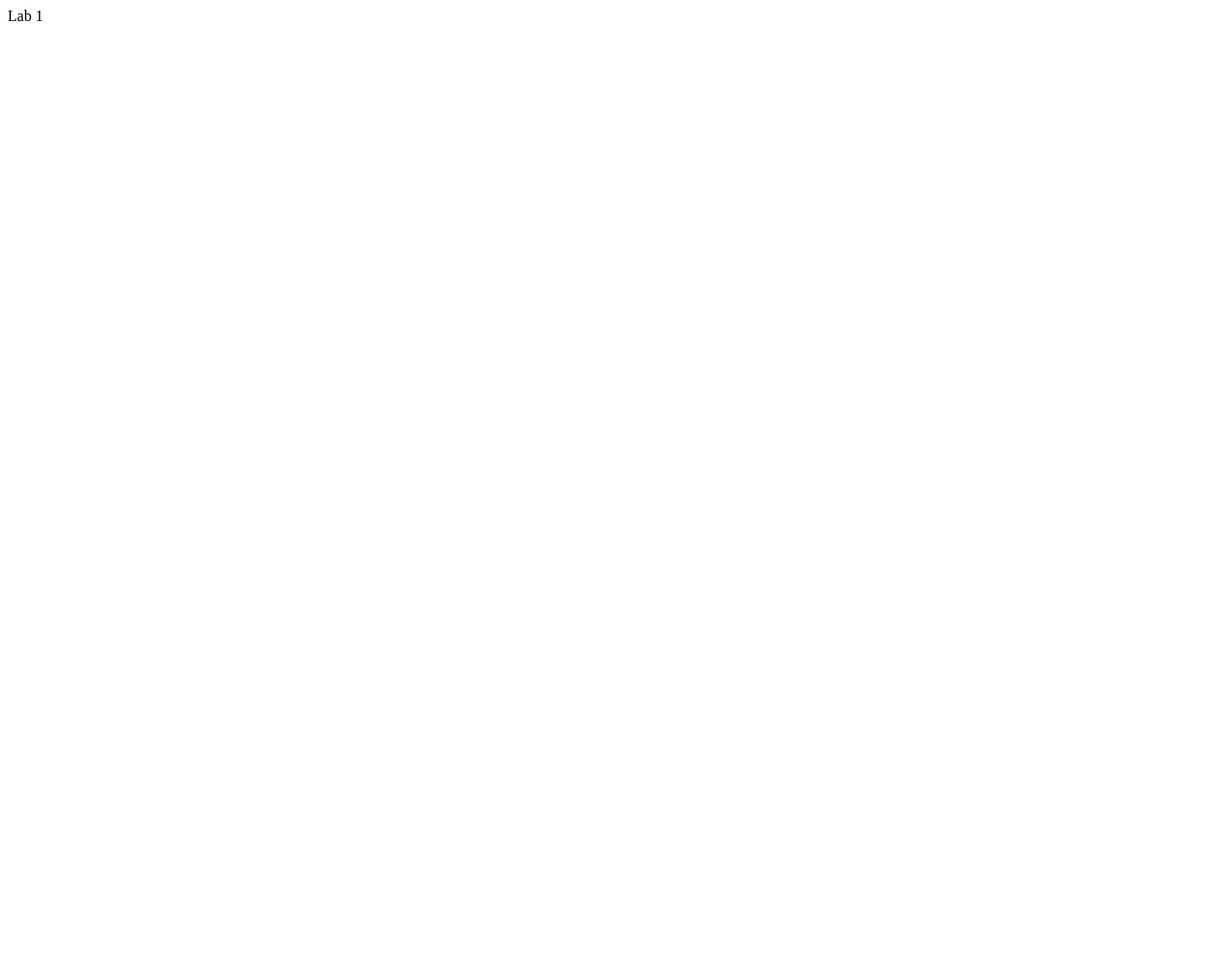
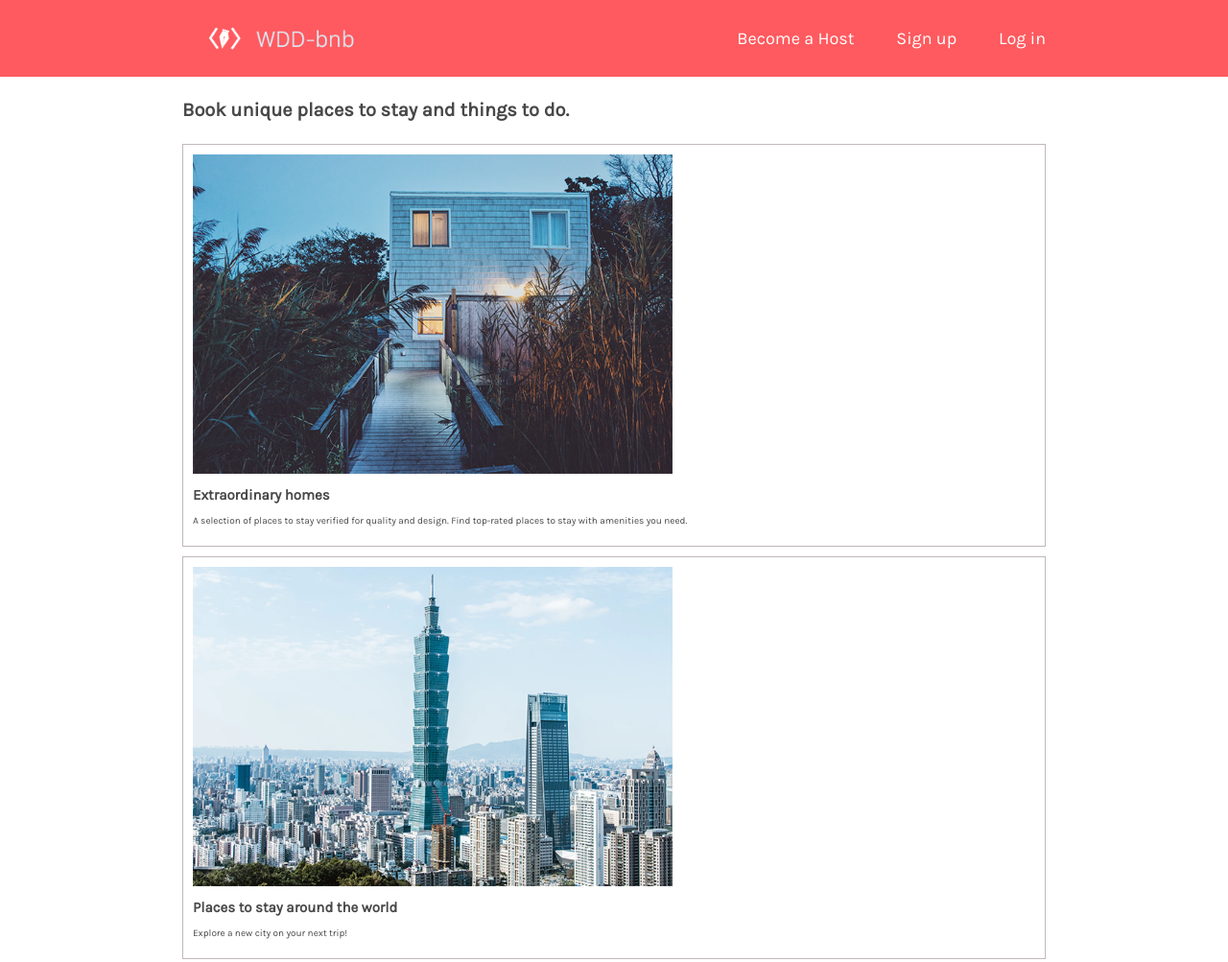
Before and after one commit to minaaaajae/minaaaajae.github.io, a plain HTML site: page labs/lab2/index.html in a window 1280 px wide. Shown: the top 1003 px of the page at 96% size. Before the commit the page ends 800 px from the top, so only its background shows below. Drawn offline with Linux system fonts and the light colour scheme.

Commit message:
finished lab2

```diff
--- /dev/null
+++ b/labs/lab2/css/style.css
@@ -0,0 +1,62 @@
+body {
+    font-family: Karla, sans-serif;
+    color: #484848;
+    margin: 0px;
+    padding: 0px;
+    height: 80px;
+}
+header {
+    background-color: #FF5A5F;
+    margin : 0;
+    padding: 0;
+}
+nav ul {
+    list-style-type: none;
+    padding-inline-start: 0;
+    margin-block-start: 0;
+    margin-block-end: 0;
+}
+#logo {
+    height: 80px;
+}
+nav {
+    display: inline-block;
+    float: right;
+}
+nav li {
+    display: inline-block;
+    margin-left: 40px;
+    line-height: 80px;
+}
+nav a {
+text-decoration: none;
+color: white;
+font-size: 18px;
+}
+nav a:hover {
+    text-decoration: underline;
+    cursor: pointer;
+}
+.content {
+    width: 900px;
+    margin: auto;
+}
+section {
+    padding: 10px;
+    border: 1px solid #c1b8b8;
+    margin-bottom: 10px;
+}
+section img {
+    width: 500px;
+}
+h1 {
+    font-size: 20px;
+    padding-top: 10px;
+    padding-bottom: 10px;
+}
+h2 {
+    font-size: 15px;
+}
+section p {
+    font-size: 10px;
+}
--- a/labs/lab2/index.html
+++ b/labs/lab2/index.html
@@ -1,6 +1,47 @@
-<!DOCTYPE html>
 <html>
-    <body>
-        Lab 1
-    </body>
+  <head>
+    <title>WDD-bnb</title>
+    <link href="https://fonts.googleapis.com/css?family=Karla&display=swap" rel="stylesheet">
+    <link rel="stylesheet" href="css/style.css">
+  </head>
+  <body>
+    <header>
+      <div class="content">
+        <a href="home">
+        <img src="img/logo.png" alt="" id="logo"/>
+      </a>
+      <nav>
+        <ul>
+          <li><a href="become-host">Become a Host</a></li>
+          <li><a href="sign-up">Sign up</a></li>
+          <li><a href="log-in">Log in</a></li>
+        </ul>
+      </nav>
+    </div>
+    </header>
+
+    <div class="content">
+    <h1>Book unique places to stay and things to do.</h1>
+    <section>
+      <img src="img/house.png" />
+      <h2>Extraordinary homes</h2>
+      <p>
+        A selection of places to stay verified for quality and design. Find
+        top-rated places to stay with amenities you need.
+      </p>
+    </section>
+    <section>
+      <img src="img/city.png" />
+      <h2>Places to stay around the world</h2>
+      <p>Explore a new city on your next trip!</p>
+    </section>
+    <section>
+      <img src="img/sushimaking.png" />
+      <h2>Top-rated experiences</h2>
+      <p>
+        Book one-of-a-kind activities hosted by locals, created for the curious.
+      </p>
+    </section>
+  </div>
+  </body>
 </html>
```
Also changed, not shown: labs/lab2/img/city.png (added), labs/lab2/img/house.png (added), labs/lab2/img/logo.png (added), labs/lab2/img/sushimaking.png (added), 1 other file.
